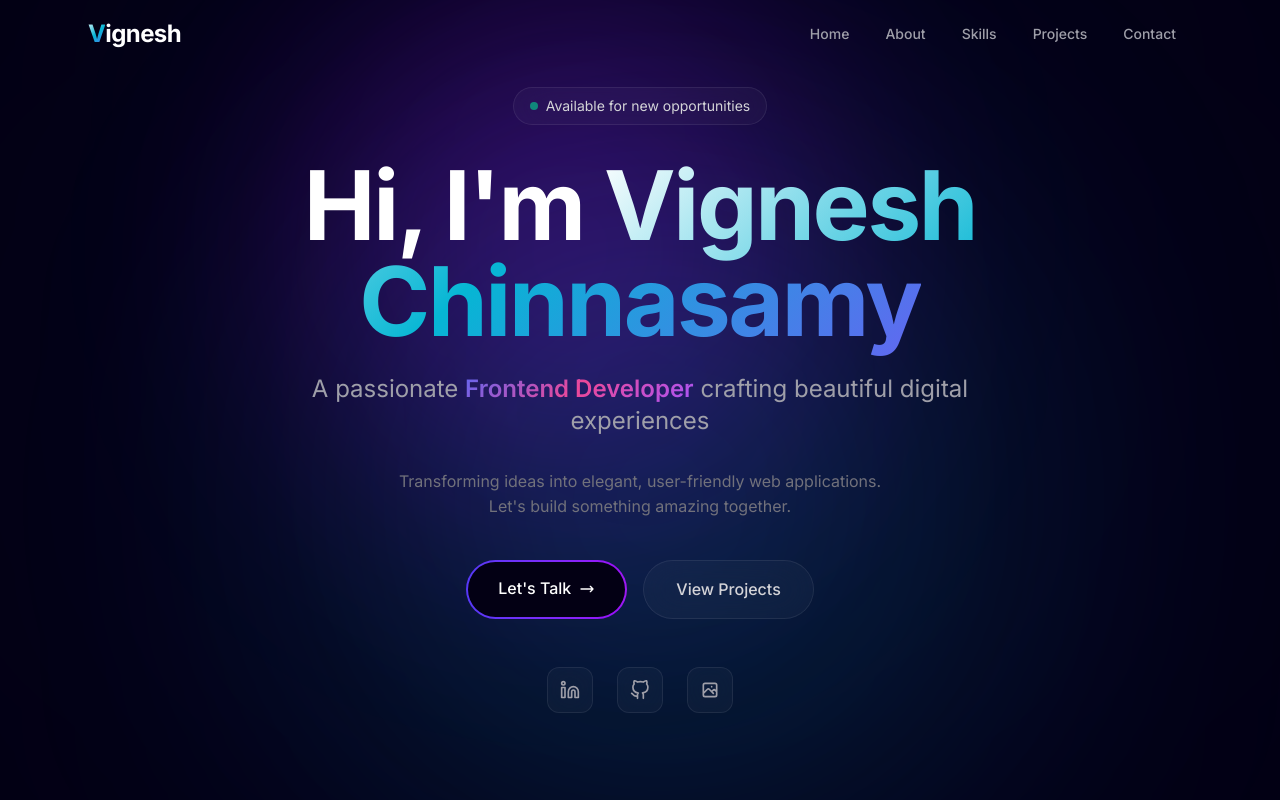
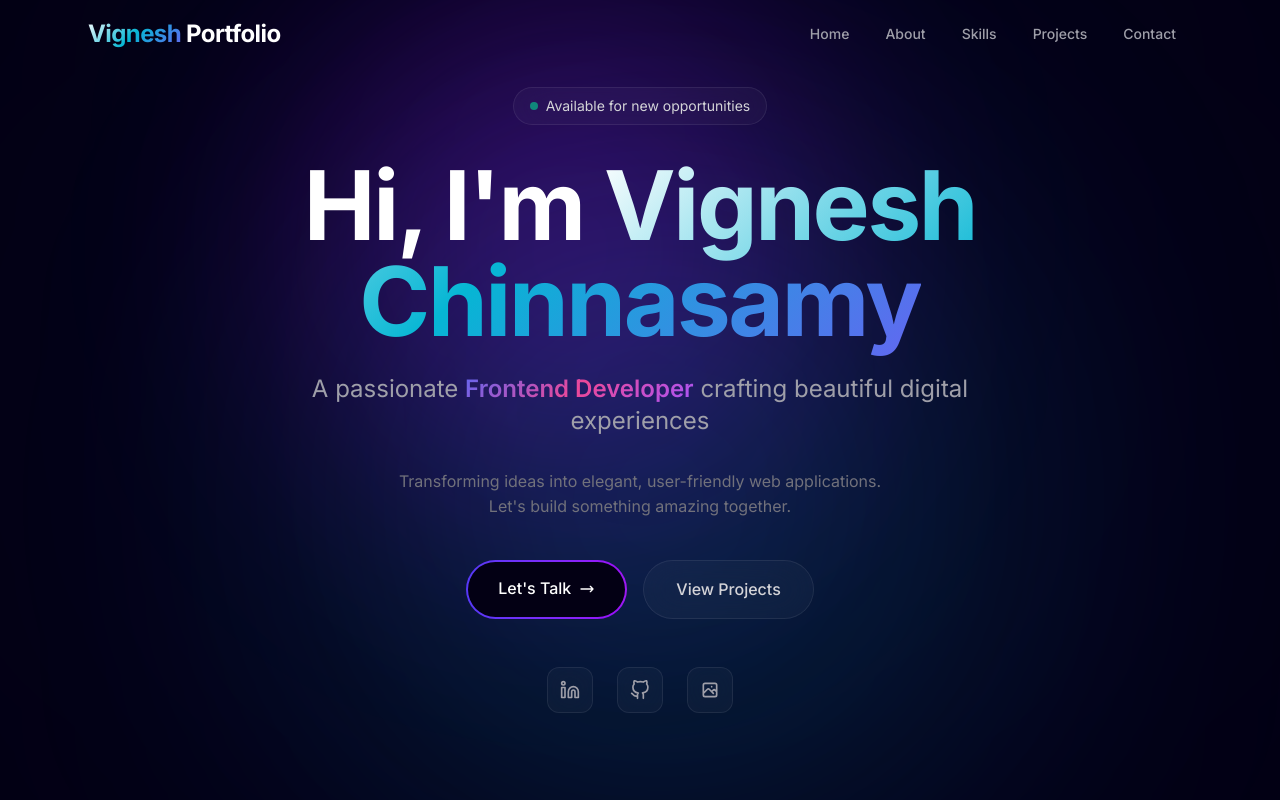
Before and after one commit to vigneshdev1816/Vignesh-Portfolio, a React (Vite) app: page / in a window 1280 px wide. Shown: the top 800 px of the page. Built offline with nearby package versions, Linux system fonts and the light colour scheme.

Commit message:
Update title to Vignesh Portfolio, add favicon emoji

```diff
--- a/src/components/Footer.jsx
+++ b/src/components/Footer.jsx
@@ -4,8 +4,8 @@ export default function Footer() {
       <div className="max-w-6xl mx-auto px-6">
         <div className="flex flex-col items-center text-center">
           <a href="#home" className="text-3xl font-bold tracking-tight mb-4">
-            <span className="gradient-text">V</span>
-            <span className="text-white">ignesh</span>
+            <span className="gradient-text">Vignesh</span>
+            <span className="text-white"> Portfolio</span>
           </a>
 
           <p className="text-zinc-500 mb-8 max-w-md">
--- a/src/components/Navbar.jsx
+++ b/src/components/Navbar.jsx
@@ -29,8 +29,8 @@ export default function Navbar() {
       <div className="max-w-6xl mx-auto px-6 py-4">
         <div className="flex items-center justify-between">
           <a href="#home" className="text-2xl font-bold tracking-tight">
-            <span className="gradient-text">V</span>
-            <span className="text-white">ignesh</span>
+            <span className="gradient-text">Vignesh</span>
+            <span className="text-white"> Portfolio</span>
           </a>
 
           <div className="hidden md:flex items-center gap-1">
```
Also changed, not shown: index.html (+3 -3 lines).
